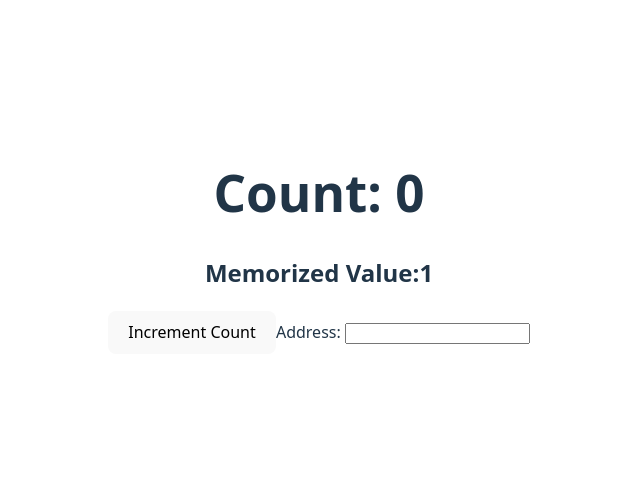
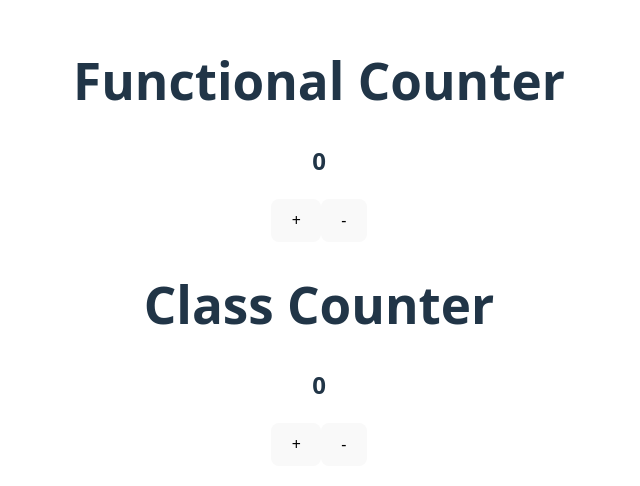
Before and after one commit to SPChandraSai/LevelUp-React, a React (Vite) app: page / in a window 1280 px wide. Shown: the part 158-644 px from the top of the page, without its empty margins (321-961 px from the left). Built offline with nearby package versions, Linux system fonts and the light colour scheme.

Commit message:
Functional Component and Class Component in React

```diff
--- a/src/App.jsx
+++ b/src/App.jsx
@@ -26,6 +26,8 @@ import UseRefInput from './React_2/UseRefInput'
 import ReactMemo from './React_2/ReactMemo'
 import UseCallback from './React_2/UseCallback'
 import UseMemo from './React_2/UseMemo'
+import FunctionalCounter from './React_3/functionalCounter'
+import ClassCounter from './React_3/classCounter'
 
 function App() {
   return (
@@ -36,7 +38,9 @@ function App() {
       {/* <UseRefInput/> */}
       {/* <ReactMemo/> */}
       {/* <UseCallback/> */}
-      <UseMemo/>
+      {/* <UseMemo/> */}
+      <FunctionalCounter/>
+      <ClassCounter/>
     </div>
   )
 }
--- /dev/null
+++ b/src/React_3/classCounter.jsx
@@ -0,0 +1,36 @@
+import React, { Component } from "react";
+
+export default class ClassCounter extends Component {
+    // 1. state declare in an object -> initialize it's value in constructor
+    constructor(props) {
+        // calling super class constructor
+        super(props);
+        this.state = {
+            count: 0
+        }
+    }
+
+    incCount = () => {
+        this.setState({
+            count: this.state.count + 1
+        })
+    }
+
+    decCount = () => {
+        this.setState({
+            count: this.state.count - 1
+        })
+    }
+
+    // 2. render method
+    render() {
+        return (<>
+            <h1>Class Counter</h1>
+            <h2>{this.state.count}</h2>
+            <div>
+                <button onClick={this.incCount}>+</button>
+                <button onClick={this.decCount}>-</button>
+            </div>
+        </>)
+    }
+}
--- /dev/null
+++ b/src/React_3/functionalCounter.jsx
@@ -0,0 +1,23 @@
+import React, { useState } from 'react'
+
+function FunctionalCounter() {
+    const [count, setCount] = useState(0);
+    const incCount = () => {
+        setCount((prevCount) => { return prevCount + 1 })
+    }
+    const decCount = () => {
+        setCount((prevCount) => { return prevCount - 1 })
+    }
+    return (
+        <div>
+            <h1>Functional Counter</h1>
+            <h2>{count}</h2>
+            <div>
+                <button onClick={incCount}>+</button>
+                <button onClick={decCount}>-</button>
+            </div>
+        </div>
+    )
+}
+
+export default FunctionalCounter
```
